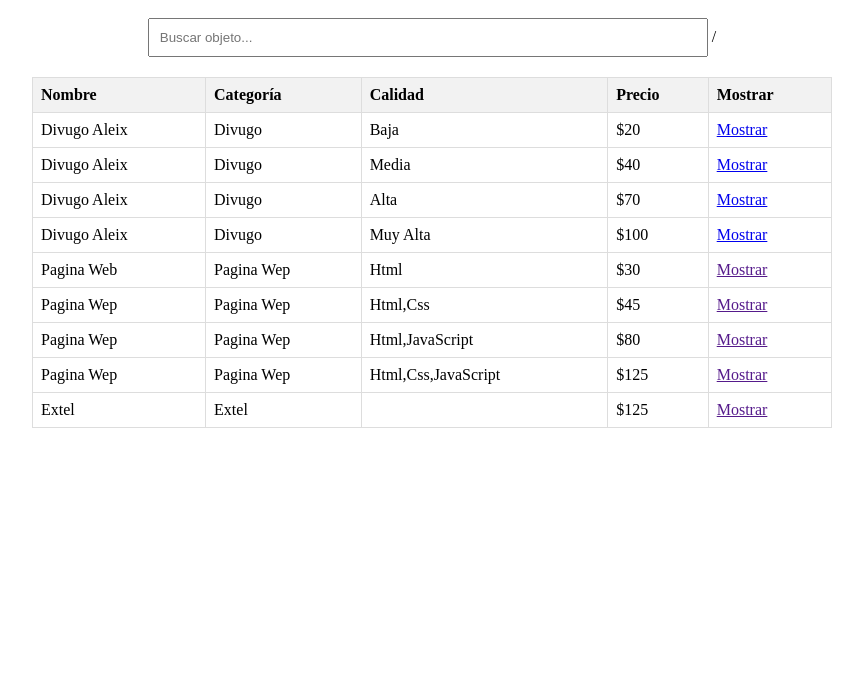
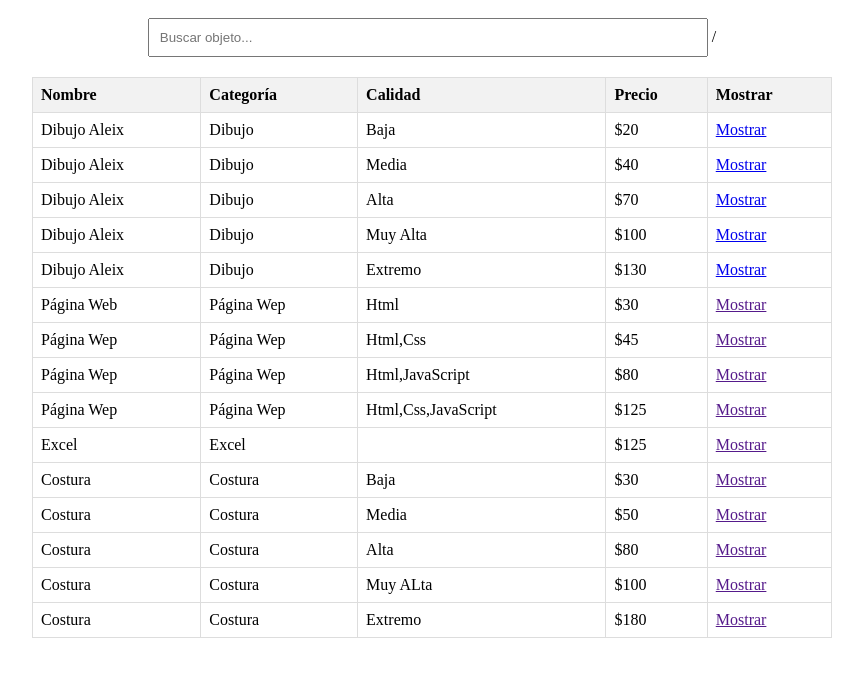
Before and after one commit to AleixSapa/tienda-aleix, a plain HTML site: page Precios.html in a window 1280 px wide. Shown: the part 48-724 px from the top of the page, without its empty margins (208-1071 px from the left). Drawn offline with Linux system fonts and the light colour scheme.

Commit message:
Fe Cosas

```diff
--- a/Precios.html
+++ b/Precios.html
@@ -35,72 +35,111 @@
                 </thead>
                 <tbody>
                     <tr>
-                        <td>Divugo Aleix</td>
-                        <td>Divugo</td>
+                        <td>Dibujo Aleix</td>
+                        <td>Dibujo</td>
                         <td>Baja</td>/
                         <td>$20</td>
                         <!--<td> <button onclick="PagarF(1)">Comprar</button></td>-->
-                        <td><a target="_blank" href="Z Mostarar/Divugo.Html">Mostrar</a></td>
+                        <td><a target="_blank" href="Z Mostarar/Dibujo.Html">Mostrar</a></td>
                     </tr>
                     <tr>
-                        <td>Divugo Aleix</td>
-                        <td>Divugo</td>
+                        <td>Dibujo Aleix</td>
+                        <td>Dibujo</td>
                         <td>Media</td>
                         <td>$40</td>
-                        <td><a target="_blank" href="Z Mostarar/Divugo.Html">Mostrar</a></td>
+                        <td><a target="_blank" href="Z Mostarar/Dibujo.Html">Mostrar</a></td>
                     </tr>
                     <tr>
-                        <td>Divugo Aleix</td>
-                        <td>Divugo</td>
+                        <td>Dibujo Aleix</td>
+                        <td>Dibujo</td>
                         <td>Alta</td>
                         <td>$70</td>
-                        <td><a target="_blank" href="Z Mostarar/Divugo.Html">Mostrar</a></td>
+                        <td><a target="_blank" href="Z Mostarar/Dibujo.Html">Mostrar</a></td>
                     </tr>
                     <tr>
-                        <td>Divugo Aleix</td>
-                        <td>Divugo</td>
+                        <td>Dibujo Aleix</td>
+                        <td>Dibujo</td>
                         <td>Muy Alta</td>
                         <td>$100</td>
-                        <td><a target="_blank" href="Z Mostarar/Divugo.Html">Mostrar</a></td>
+                        <td><a target="_blank" href="Z Mostarar/Dibujo.Html">Mostrar</a></td>
                     </tr>
                     <tr>
-                        <td>Pagina Web</td>
-                        <td>Pagina Wep</td>
+                        <td>Dibujo Aleix</td>
+                        <td>Dibujo</td>
+                        <td>Extremo</td>
+                        <td>$130</td>
+                        <td><a target="_blank" href="Z Mostarar/Dibujo.Html">Mostrar</a></td>
+                    </tr>
+                    <tr>
+                        <td>Página Web</td>
+                        <td>Página Wep</td>
                         <td>Html</td>
                         <td>$30</td>
                         <td><a href="">Mostrar</a></td>
                     </tr>
                     <tr>
-                        <td>Pagina Wep</td>
-                        <td>Pagina Wep</td>
+                        <td>Página Wep</td>
+                        <td>Página Wep</td>
                         <td>Html,Css</td>
                         <td>$45</td>
                         <td><a href="">Mostrar</a></td>
                     </tr>
                     <tr>
-                        <td>Pagina Wep</td>
-                        <td>Pagina Wep</td>
+                        <td>Página Wep</td>
+                        <td>Página Wep</td>
                         <td>Html,JavaScript</td>
                         <td>$80</td>
                         <td><a href="">Mostrar</a></td>
                     </tr>
                     <tr>
-                        <td>Pagina Wep</td>
-                        <td>Pagina Wep</td>
+                        <td>Página Wep</td>
+                        <td>Página Wep</td>
                         <td>Html,Css,JavaScript</td>
                         <td>$125</td>
                         <td><a href="">Mostrar</a></td>
                     </tr>
                     <tr>
-                        <td>Extel</td>
-                        <td>Extel</td>
+                        <td>Excel</td>
+                        <td>Excel</td>
                         <td></td>
                         <td>$125</td>
                         <td><a href="">Mostrar</a></td>
                     </tr>
-
-
-
+                    <tr>
+                        <td>Costura</td>
+                        <td>Costura</td>
+                        <td>Baja</td>
+                        <td>$30</td>
+                        <td><a href="">Mostrar</a></td>
+                    </tr>
+                    <tr>
+                        <td>Costura</td>
+                        <td>Costura</td>
+                        <td>Media</td>
+                        <td>$50</td>
+                        <td><a href="">Mostrar</a></td>
+                    </tr>
+                    <tr>
+                        <td>Costura</td>
+                        <td>Costura</td>
+                        <td>Alta</td>
+                        <td>$80</td>
+                        <td><a href="">Mostrar</a></td>
+                    </tr>
+                    <tr>
+                        <td>Costura</td>
+                        <td>Costura</td>
+                        <td>Muy ALta</td>
+                        <td>$100</td>
+                        <td><a href="">Mostrar</a></td>
+                    </tr>
+                    <tr>
+                        <td>Costura</td>
+                        <td>Costura</td>
+                        <td>Extremo</td>
+                        <td>$180</td>
+                        <td><a href="">Mostrar</a></td>
+                    </tr>
                     <!-- Agrega más filas para tus objetos -->
                 </tbody>
             </table>
@@ -109,7 +148,13 @@
 
     </html>
 </center>
-
+<!--                    <tr>
+                        <td></td>
+                        <td></td>
+                        <td></td>
+                        <td>$</td>
+                        <td><a href="">Mostrar</a></td>
+                    </tr>-->
 
 
 
```
Also changed, not shown: Index.html (+1 -3 lines), Z Mostarar/Dibujo.Html (renamed from Z Mostarar/Divugo.Html, +3 -3 lines).
